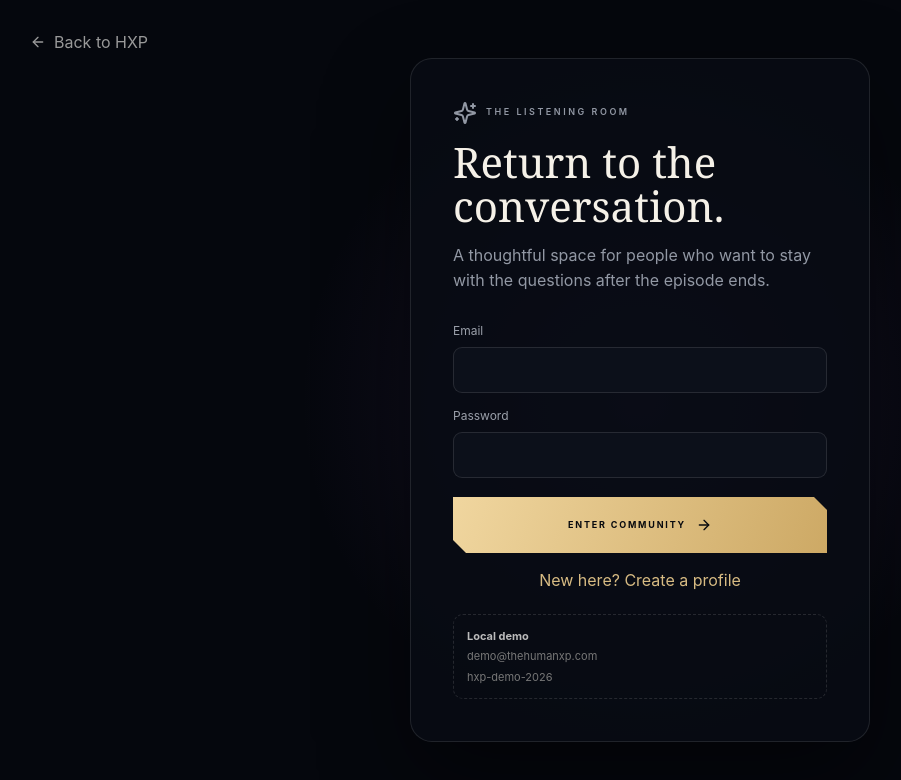
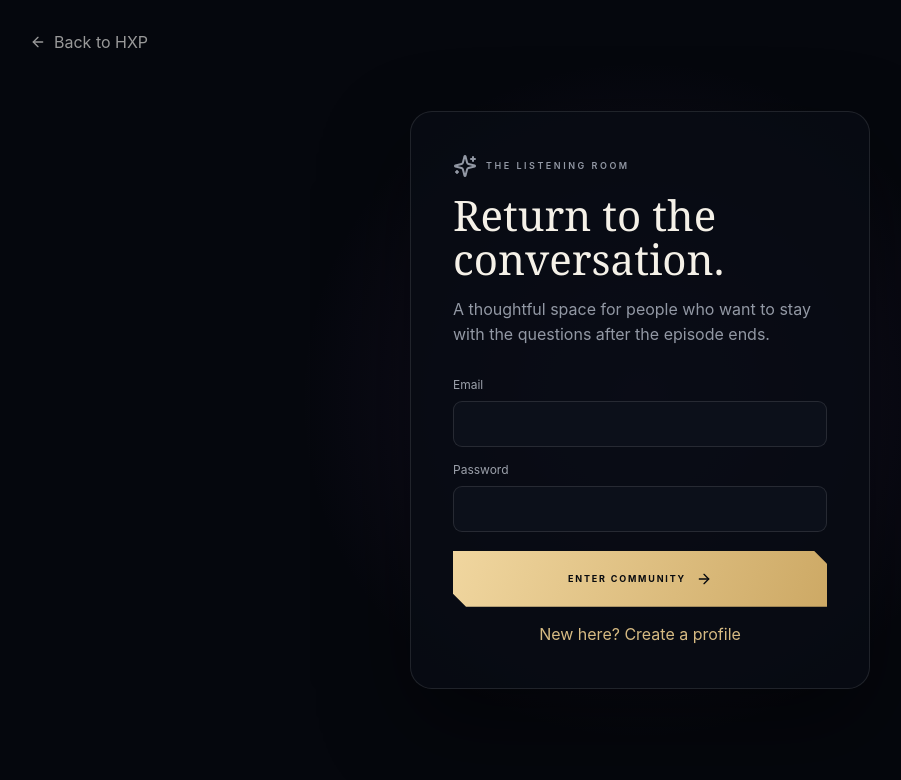
Before and after one commit to samplegod/thehumanxp, a Next.js app: page /community/login in a window 1280 px wide. Shown: the top 780 px of the page, without its empty margins (0-901 px from the left). Built offline with nearby package versions, Linux system fonts and the light colour scheme.

Commit message:
Remove demo credentials from production login

```diff
--- a/app/community/login/page.tsx
+++ b/app/community/login/page.tsx
@@ -30,6 +30,5 @@ export default function CommunityLogin() {
       <button className="radiant-button" disabled={busy}>{busy ? "Opening…" : mode === "login" ? "Enter community" : "Create profile"} <ArrowRight /></button>
     </form>
     <button className="auth-switch" onClick={() => { setMode(mode === "login" ? "signup" : "login"); setError(""); }}>{mode === "login" ? "New here? Create a profile" : "Already a member? Sign in"}</button>
-    <aside><b>Local demo</b><span>demo@thehumanxp.com</span><span>hxp-demo-2026</span></aside>
   </section></main>;
 }
```
Also changed, not shown: 1 other file (tests, documents, lock files or other folders).
